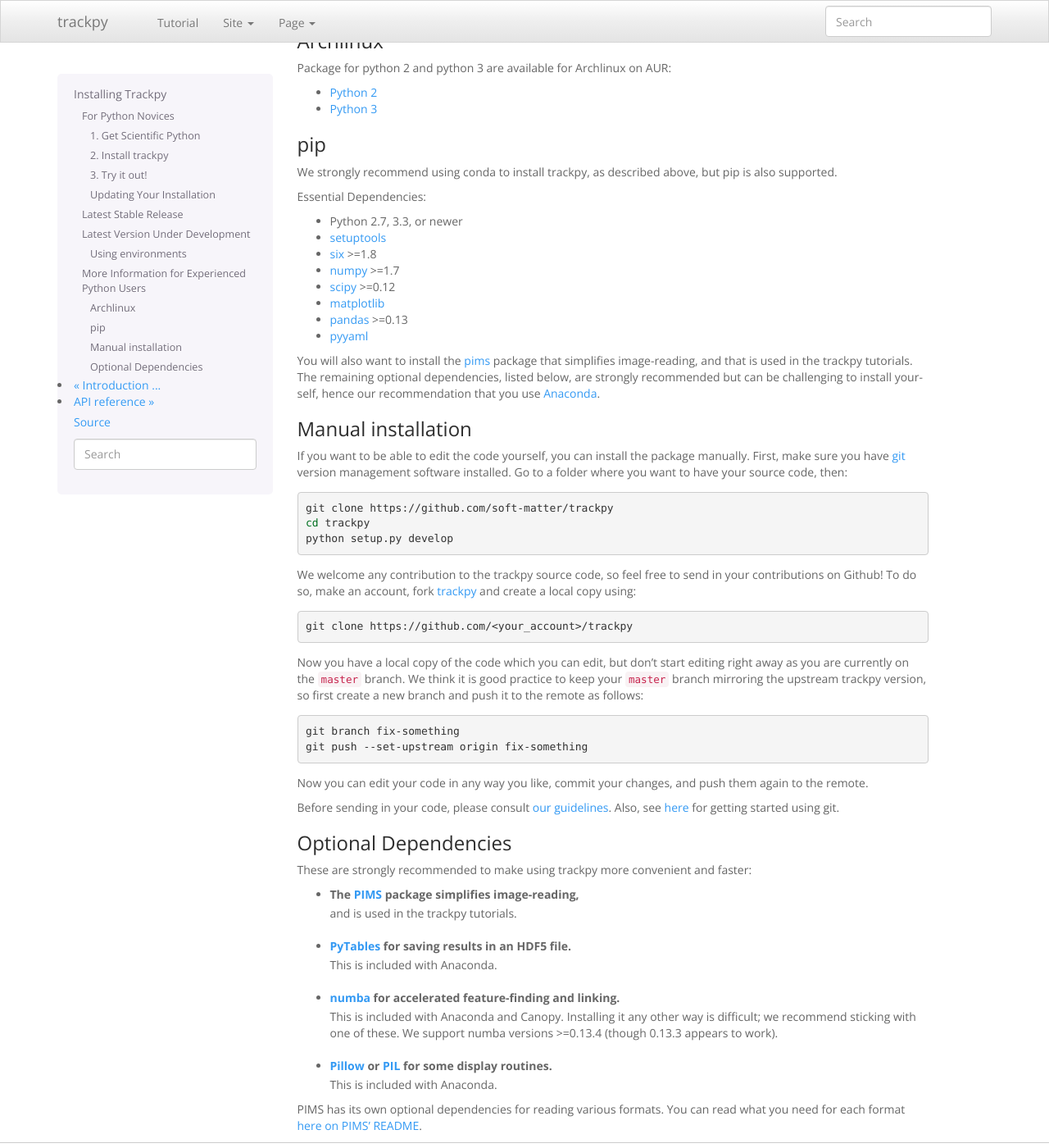
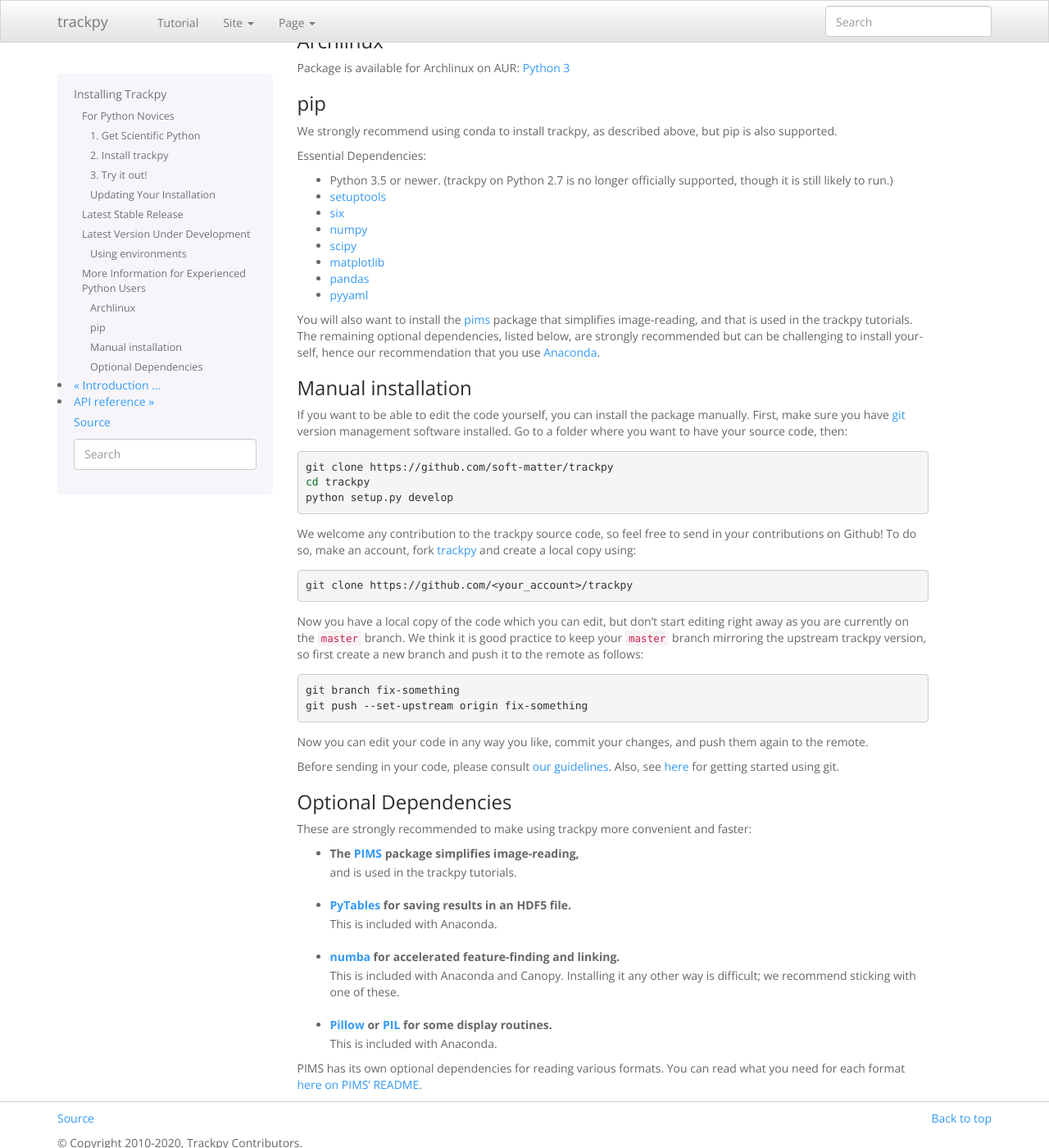
Before and after one commit to soft-matter/trackpy, a Sphinx documentation site: the page built from doc/installation.rst, in a window 1280 px wide and 1400 px high, scrolled down 1616 px. Shown: the whole window at 82% size. Built offline with Sphinx 7.4.7, drawn with Linux system fonts in a browser that asks for light colours; pages that are not in the unit, such as notebooks, are missing from menus; the version number could not be read and is left out.

Commit message:
DOC: Remove Python 2 and minimum versions from installation instructions.
As package dependencies mature, the range of backward compatibility has expanded. If someone really cares they can check setup.py.

```diff
--- a/doc/installation.rst
+++ b/doc/installation.rst
@@ -111,10 +111,7 @@
 Archlinux
 """""""""
 
-Package for python 2 and python 3 are available for Archlinux on AUR:
-
-* `Python 2 <https://aur.archlinux.org/packages/python2-trackpy/>`__
-* `Python 3 <https://aur.archlinux.org/packages/python-trackpy/>`__
+Package is available for Archlinux on AUR: `Python 3 <https://aur.archlinux.org/packages/python-trackpy/>`__
 
 pip
 """
@@ -124,13 +121,13 @@
 
 Essential Dependencies:
 
-* Python 2.7, 3.3, or newer
+* Python 3.5 or newer. (trackpy on Python 2.7 is no longer officially supported, though it is still likely to run.)
 * `setuptools <http://pythonhosted.org/setuptools/>`__
-* `six <http://pythonhosted.org/six/>`__ >=1.8
-* `numpy <http://www.scipy.org/>`__ >=1.7
-* `scipy <http://www.scipy.org/>`__ >=0.12
+* `six <http://pythonhosted.org/six/>`__
+* `numpy <http://www.scipy.org/>`__
+* `scipy <http://www.scipy.org/>`__
 * `matplotlib <http://matplotlib.org/>`__
-* `pandas <http://pandas.pydata.org/pandas-docs/stable/overview.html>`__ >=0.13
+* `pandas <http://pandas.pydata.org/pandas-docs/stable/overview.html>`__
 * `pyyaml <http://pyyaml.org/>`__
 
 You will also want to install the `pims <http://soft-matter.github.io/pims/>`_
@@ -192,8 +189,7 @@
       This is included with Anaconda.
 * `numba <http://numba.pydata.org/>`__ for accelerated feature-finding and linking.
       This is included with Anaconda and Canopy. Installing it any other way is
-      difficult; we recommend sticking with one of these. We support numba versions
-      >=0.13.4 (though 0.13.3 appears to work).
+      difficult; we recommend sticking with one of these.
 * `Pillow <https://pillow.readthedocs.org/>`__ or `PIL <http://www.pythonware.com/products/pil/>`__ for some display routines.
       This is included with Anaconda.
 
```
Also changed, not shown: other parts of doc/installation.rst (+1 -1 lines).
